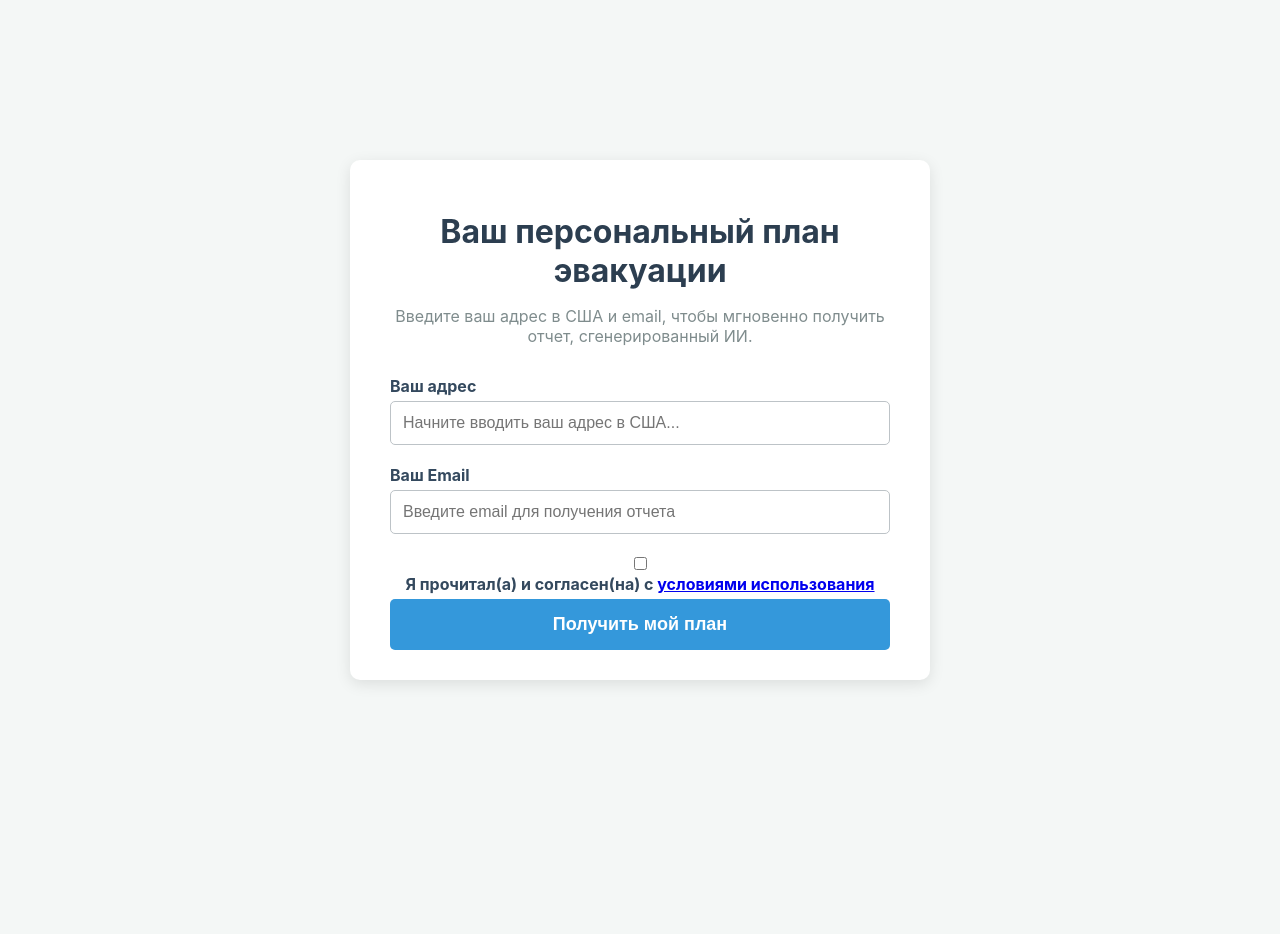
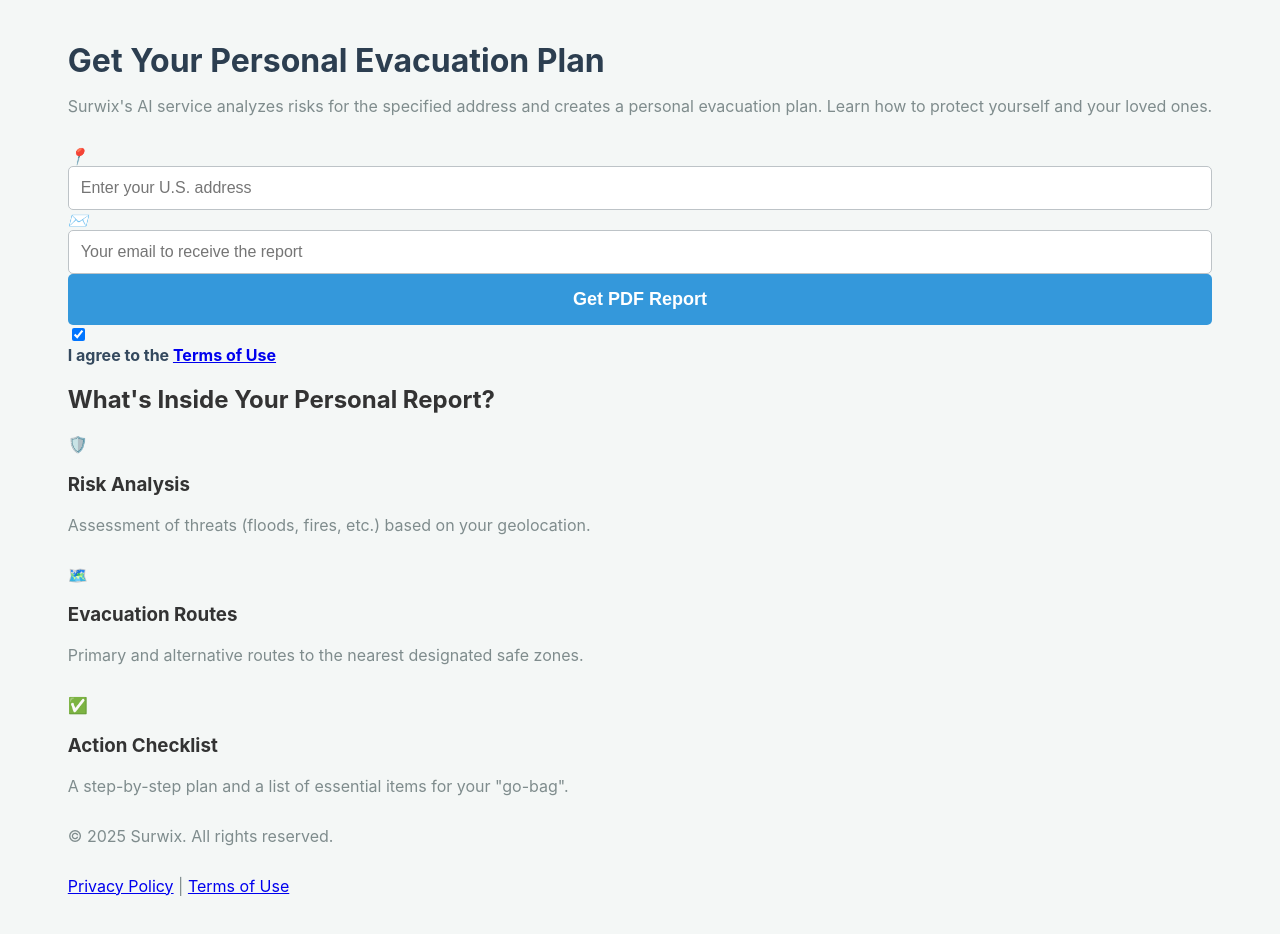
Before and after one commit to Surwix/evacuation-app-final, a website: page index.html in a window 1280 px wide. Before the commit the page ends 840 px from the top, so only its background shows below. Drawn offline with Linux system fonts and the light colour scheme; some packages are replaced by stand-ins of ours.

Commit message:
Update index.html

```diff
--- a/index.html
+++ b/index.html
@@ -1,38 +1,70 @@
 <!DOCTYPE html>
-<html lang="ru">
+<html lang="en">
 <head>
     <meta charset="UTF-8">
     <meta name="viewport" content="width=device-width, initial-scale=1.0">
-    <title>Ваш персональный план эвакуации</title>
+    <title>Surwix | Personal Evacuation Plan</title>
     <link rel="stylesheet" href="style.css">
-    <script src="https://maps.googleapis.com/maps/api/js?key=ВАШ_КЛЮЧ_Maps_API&libraries=places&callback=initAutocomplete" async defer></script>
+    <script src="https://maps.googleapis.com/maps/api/js?key=YOUR_Maps_API_KEY&libraries=places&callback=initAutocomplete" async defer></script>
 </head>
 <body>
-    <div class="container">
-        <h1>Ваш персональный план эвакуации</h1>
-        <p>Введите ваш адрес в США и email, чтобы мгновенно получить отчет, сгенерированный ИИ.</p>
 
+<div class="page-container">
+  <header class="hero">
+    <div class="hero-content">
+      <h1>Get Your Personal Evacuation Plan</h1>
+      <p class="subtitle">Surwix's AI service analyzes risks for the specified address and creates a personal evacuation plan. Learn how to protect yourself and your loved ones.</p>
+
+      <div class="form-container">
         <form id="plan-form">
-            <div class="form-group">
-                <label for="address-input">Ваш адрес</label>
-                <input type="text" id="address-input" placeholder="Начните вводить ваш адрес в США..." required>
-            </div>
-            <div class="form-group">
-                <label for="email-input">Ваш Email</label>
-                <input type="email" id="email-input" placeholder="Введите email для получения отчета" required>
-            </div>
+          <div class="input-group">
+            <i class="icon-location">📍</i>
+            <input type="text" id="address-input" placeholder="Enter your U.S. address" required>
+          </div>
+           <div class="input-group">
+            <i class="icon-email">✉️</i>
+            <input type="email" id="email-input" placeholder="Your email to receive the report" required>
+          </div>
+          <button type="submit">Get PDF Report</button>
+        </form>
+        <div class="terms">
+          <input type="checkbox" id="terms-checkbox" checked>
+          <label for="terms-checkbox">I agree to the <a href="terms.html" target="_blank">Terms of Use</a></label>
+        </div>
+      </div>
+    </div>
+  </header>
 
-            <div class="form-group-terms">
-                <input type="checkbox" id="terms-checkbox" required>
-                <label for="terms-checkbox">Я прочитал(а) и согласен(на) с <a href="terms.html" target="_blank">условиями использования</a></label>
-            </div>
+  <main>
+    <section class="features">
+      <h2>What's Inside Your Personal Report?</h2>
+      <div class="features-grid">
+        <div class="feature-item">
+          <div class="feature-icon">🛡️</div>
+          <h3>Risk Analysis</h3>
+          <p>Assessment of threats (floods, fires, etc.) based on your geolocation.</p>
+        </div>
+        <div class="feature-item">
+          <div class="feature-icon">🗺️</div>
+          <h3>Evacuation Routes</h3>
+          <p>Primary and alternative routes to the nearest designated safe zones.</p>
+        </div>
+        <div class="feature-item">
+          <div class="feature-icon">✅</div>
+          <h3>Action Checklist</h3>
+          <p>A step-by-step plan and a list of essential items for your "go-bag".</p>
+        </div>
+      </div>
+    </section>
+  </main>
 
-            <button type="submit">Получить мой план</button>
+  <footer class="footer">
+    <p>© 2025 Surwix. All rights reserved.</p>
+    <p><a href="privacy.html" target="_blank">Privacy Policy</a> | <a href="terms.html" target="_blank">Terms of Use</a></p>
+  </footer>
+</div>
 
-            <div id="notification" class="notification"></div>
-        </form>
-    </div>
+<script src="script.js"></script>
 
-    <script src="script.js"></script>
 </body>
 </html>
```
